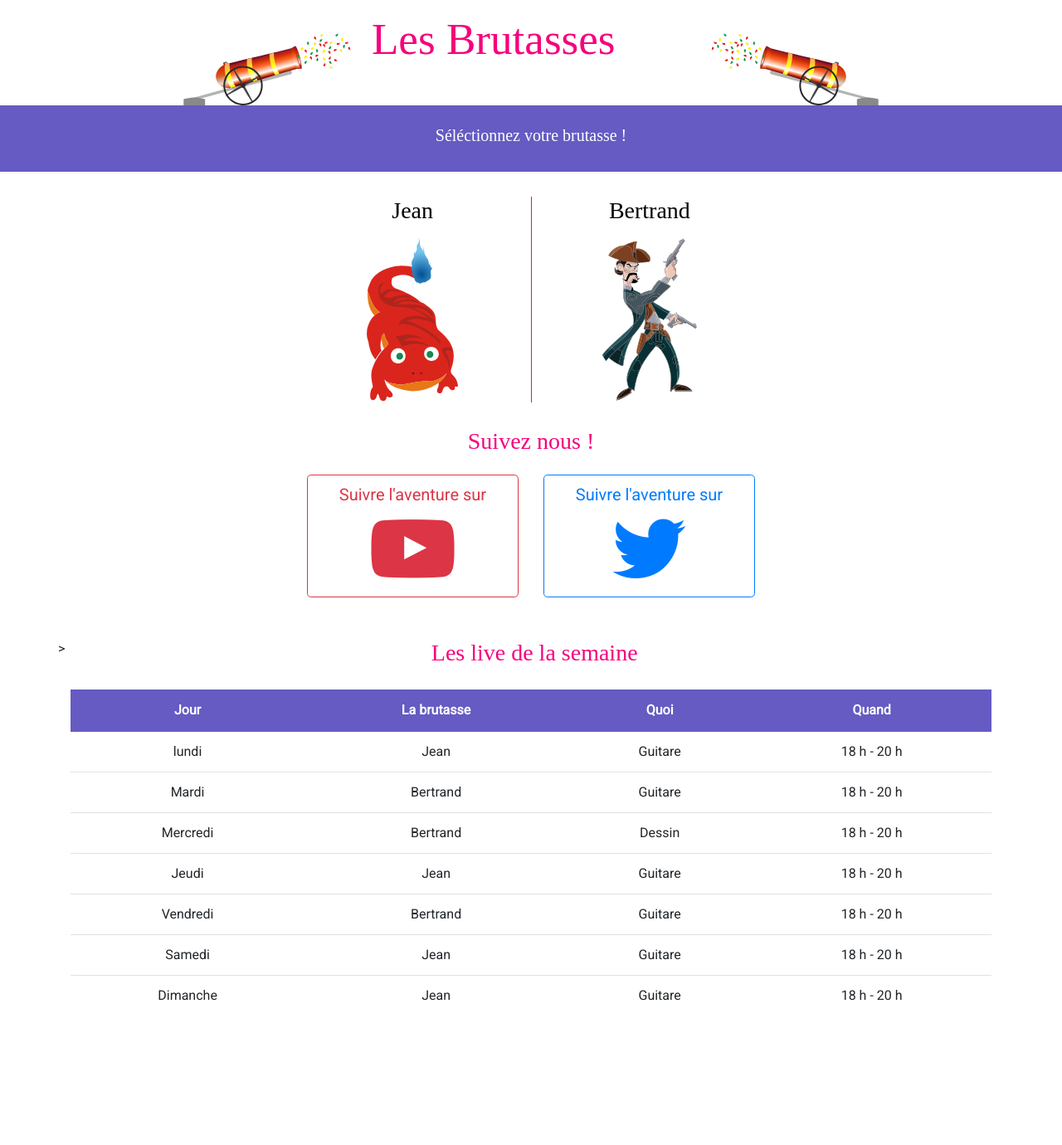
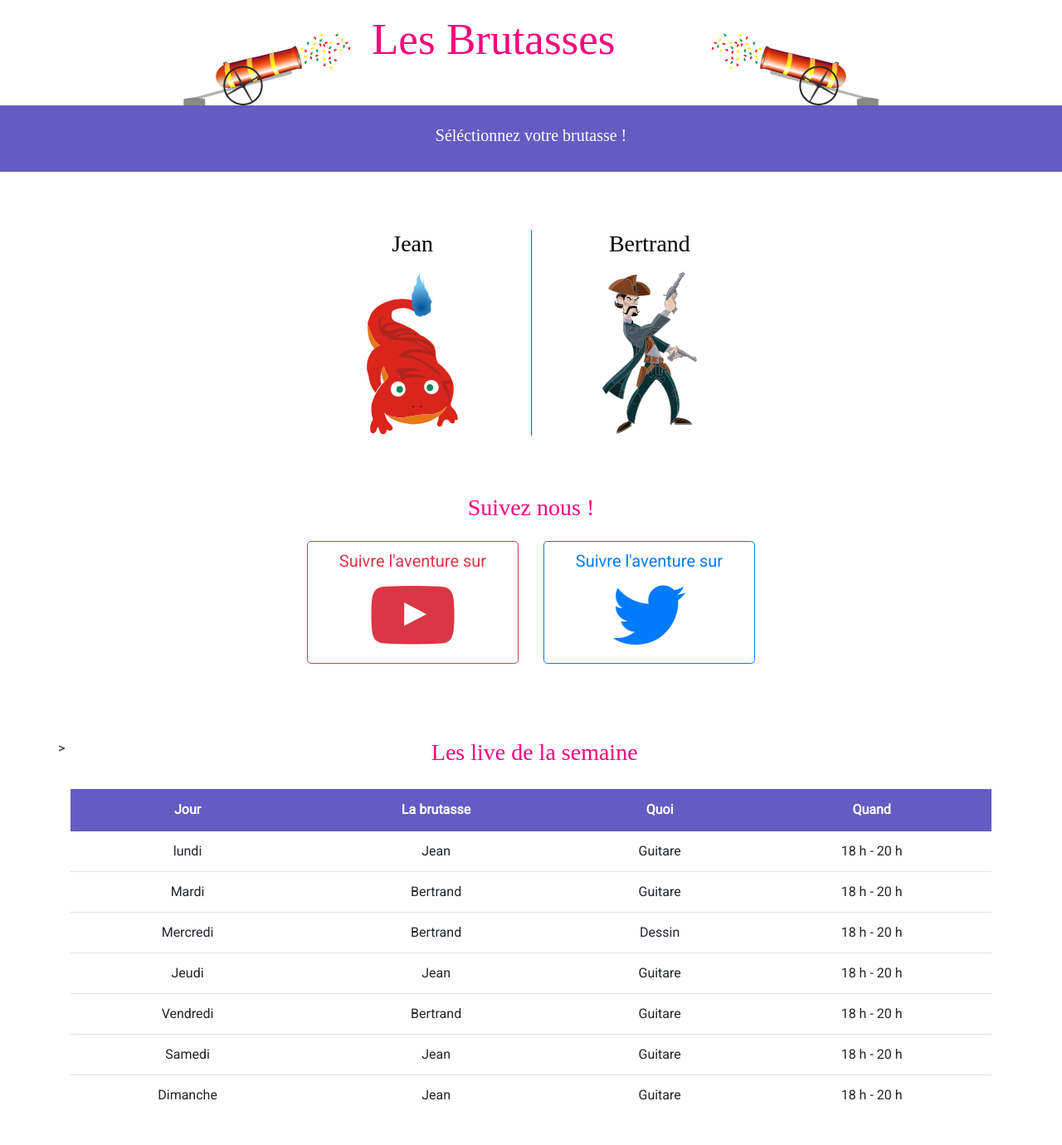
Before and after one commit to lesBrutasses/les_brutasses, a Jekyll site: the page built from index.md, in a window 1280 px wide. Shown: the whole page at 83% size. Built offline with Jekyll 4.4.1, drawn with Linux system fonts in a browser that asks for light colours; some web fonts are replaced; comment, search, counter and statistics services are not loaded; before the commit the page ends 1260 px from its top, so only the background shows below that.

Commit message:
Modifs Jean

```diff
--- a/_layouts/main.html
+++ b/_layouts/main.html
@@ -31,7 +31,7 @@
 
     <div class="container">
 		<div class="text-center">
-	        <div class="row" style="margin-top: 30px;">
+	        <div class="row" style="margin-top: 70px;">
 				<div class="col"></div>
 	            <div class="col">
 					<a href="jean.html">
@@ -47,7 +47,7 @@
 				</div>
 				<div class="col"></div>
 	        </div>
-			<div class="row" style="margin-top: 30px;">
+			<div class="row" style="margin-top: 70px;">
 	            <div class="col">
 	                <h3 style="color:#f6007d;">Suivez nous !</h3>
 	            </div>
@@ -73,7 +73,7 @@
 
     <div class="container">
 		<div class="text-center">
-			<div class="row"  style="margin-top: 30px;">>
+			<div class="row"  style="margin-top: 70px;">>
 	            <div class="col">
 	                <h3 style="color:#f6007d;">Les live de la semaine<h3>
 	            </div>
```
